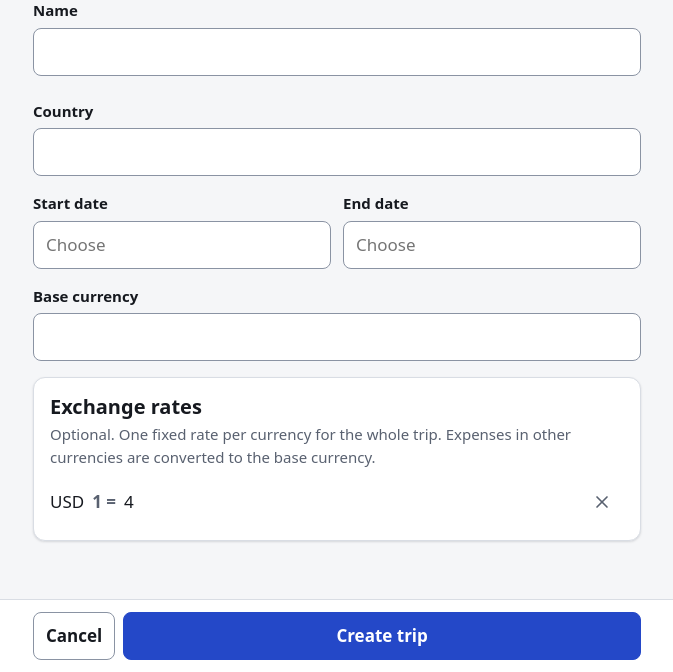
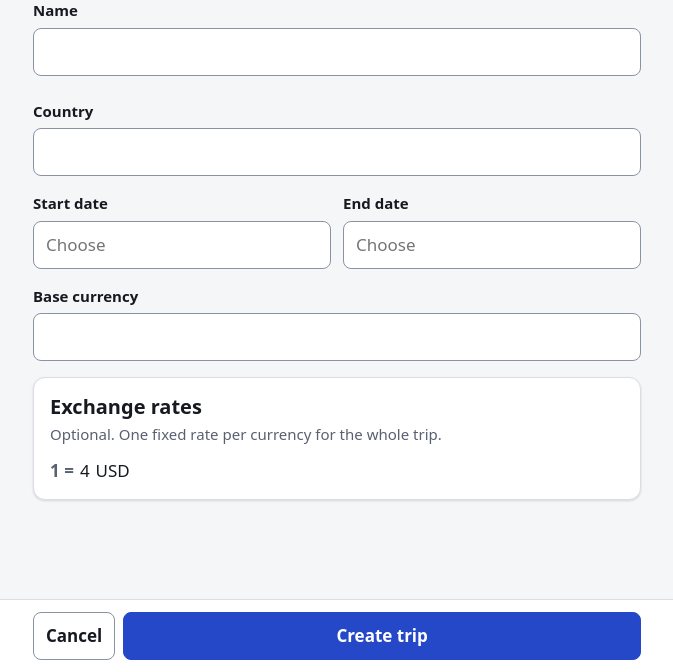
Before and after one commit to Monireach88/share-expense, a Django app: template templates/trips/trip_form.html in a window 1280 px wide. Shown: the part 128-800 px from the top of the page, without its empty margins (303-976 px from the left). Run offline with Django 5.2, Linux system fonts and the light colour scheme; the template is opened without the code that fills it: most values are stand-ins (such as "Sample title", 1, 10 or a date in 2020); form fields are guessed from the names that the template uses.

Commit message:
fix: rate rows read 1 USD = [rate] [currency], and the calendar focus ring is dashed
- New trip: with JavaScript the Exchange rates card starts with only
  "Add currency"; without it one empty row stays. Rows read
  "1 USD = [rate] [KHR]" with the currency after the box (docs/ui_redesign.md
  3.7), the currency box is 112 px so "Choose" fits, and the intro is
  shorter.
- Trip settings: the Add rate form uses the same one-line shape, so a
  suggested rate sits next to its currency.
- The "Rates by ExchangeRate-API" link never breaks inside.
- Calendar: the keyboard focus is a dashed ring, unlike a chosen day.

Verified: full test suite (596 passed), ruff, and headless Chromium at
390 px (card starts empty, Cambodia adds 1 USD = 4068 KHR, calendar and
Trip settings suggestion work, zero CSP violations).

```diff
--- a/static/css/app.css
+++ b/static/css/app.css
@@ -639,13 +639,15 @@ details.filters.is-filtered:not([open]) {
 
 /* Exchange rate rows on the New trip page: currency, "1 USD = [rate]", remove (trip_rates.js). */
 .rate-rows > * + * { margin-top: var(--s3); }
-.rate-fields { display: flex; align-items: center; gap: var(--s2); }
-.rate-fields > select { flex: none; width: 96px; }
-.rate-fields > .prefixed { flex: 1; min-width: 0; }
+.rate-fields { display: flex; align-items: center; gap: 6px; }
+.rate-fields > .rate-base { flex: none; white-space: nowrap; color: var(--muted); font-weight: 600; }
+.rate-fields > input { flex: 1; min-width: 0; padding-inline: 10px; font-variant-numeric: tabular-nums; }
+.rate-fields > .icon-btn { width: 32px; }
+.rate-fields > select { flex: none; width: 112px; }
 button.icon-btn { border: 0; background: none; font: inherit; cursor: pointer; padding: 0; }
 .rate-row > .field-error { margin-top: var(--s1); }
 .rate-note { font-size: 13px; color: var(--muted); margin-top: var(--s1); }
-.rate-note a { color: var(--accent); }
+.rate-note a { color: var(--accent); white-space: nowrap; }
 .field > .rate-note { margin-top: 0; }
 [data-rates] > .chip-add { margin-top: var(--s3); }
 
@@ -673,4 +675,6 @@ dialog.date-range { width: min(100vw - 32px, 360px); padding: var(--s4); }
 .dr-grid button:hover { background: var(--bg); }
 .dr-grid td.in-range button:hover { background: var(--surface); }
 .dr-grid button[aria-current="date"] { box-shadow: inset 0 0 0 1px var(--field); }
+/* The keyboard focus is a dashed ring, so it never looks like a chosen day. */
+.dr-grid button:focus-visible { outline: 2px dashed var(--fg); outline-offset: 1px; border-radius: 999px; }
 .dr-grid .is-start button, .dr-grid .is-end button { background: var(--accent); color: var(--on-accent); font-weight: 700; }
--- a/static/js/trip_rates.js
+++ b/static/js/trip_rates.js
@@ -1,6 +1,7 @@
 // Exchange rates on the New trip and Trip settings pages: rows that can be added and removed, and
 // the suggested currency and market rate (asked from this server, which asks ExchangeRate-API).
 // The pages work without this file: the New trip page then has one empty rate row.
+// Removed rows leave a gap in the row numbers; the server skips the missing numbers.
 (function () {
   const note = document.querySelector("[data-rate-note-template]");
 
@@ -94,7 +95,6 @@
     // The server skips the missing row number, so the other rows keep their numbers.
     if (row.dataset.suggested) dismissed.add(row.dataset.suggested);
     row.remove();
-    if (!allRows().length) addRow();
   }
   function prepare(row) {
     const p = parts(row);
@@ -130,7 +130,7 @@
     const code = country.value;
     // An untouched suggestion for the previous country goes away.
     for (const row of allRows()) {
-      if (row.dataset.suggested && !row.dataset.edited) removeRowQuietly(row);
+      if (row.dataset.suggested && !row.dataset.edited) row.remove();
     }
     if (!code) return;
     const answer = await ask(url, { base: base(), country: code });
@@ -145,17 +145,11 @@
       showNote(p.note, answer.day);
     }
   }
-  function removeRowQuietly(row) {
-    const p = parts(row);
-    if (allRows().length > 1) row.remove();
-    else {
-      p.currency.value = p.rate.value = "";
-      hideNote(p.note);
-    }
-    delete row.dataset.suggested;
-    delete row.dataset.market;
+  // The card starts with only "Add currency": the server's empty row is for pages without
+  // this script. A row with an error message stays, so the message stays visible.
+  for (const row of allRows()) {
+    if (isEmpty(row) && !row.querySelector(".field-error")) row.remove();
   }
-
   allRows().forEach(prepare);
   addButton.hidden = false;
   addButton.addEventListener("click", () => {
--- a/templates/trips/_rate_row.html
+++ b/templates/trips/_rate_row.html
@@ -1,12 +1,13 @@
 {% load i18n ui %}<div class="rate-row" data-rate-row>
   <div class="rate-fields">
+    <label class="visually-hidden" for="{{ row.rate.id_for_label }}">{% translate "Rate" %}</label>
+    <span class="rate-base num" data-base-label>1 {{ base }} =</span>
+    {{ row.rate }}
     <label class="visually-hidden" for="{{ row.currency.id_for_label }}">{% translate "Currency" %}</label>
     {{ row.currency }}
-    <label class="visually-hidden" for="{{ row.rate.id_for_label }}">{% translate "Rate" %}</label>
-    <div class="prefixed"><span class="num" data-base-label>1 {{ base }} =</span>{{ row.rate }}</div>
     <button type="button" class="icon-btn" data-remove-rate aria-label="{% translate 'Remove this currency' %}" hidden>{% icon "x" %}</button>
   </div>
+  {% for error in row.rate.errors %}<p class="field-error">{% icon "triangle-alert" %}<span>{{ error }}</span></p>{% endfor %}
   {% for error in row.currency.errors %}<p class="field-error">{% icon "triangle-alert" %}<span>{{ error }}</span></p>{% endfor %}
-  {% for error in row.rate.errors %}<p class="field-error">{% icon "triangle-alert" %}<span>{{ error }}</span></p>{% endfor %}
   <p class="rate-note" data-rate-note hidden></p>
 </div>
--- a/templates/trips/trip_form.html
+++ b/templates/trips/trip_form.html
@@ -11,7 +11,7 @@
   {% include "_field.html" with field=form.base_currency %}
   <section class="card" data-rates>
     <h2 class="section-title" style="margin-bottom: 4px">{% translate "Exchange rates" %}</h2>
-    <p class="lead" style="margin: 0 0 12px">{% translate "Optional. One fixed rate per currency for the whole trip. Expenses in other currencies are converted to the base currency." %}</p>
+    <p class="lead" style="margin: 0 0 12px">{% translate "Optional. One fixed rate per currency for the whole trip." %}</p>
     {{ rates.management_form }}
     {% for error in rates.non_form_errors %}<p class="field-error">{% icon "triangle-alert" %}<span>{{ error }}</span></p>{% endfor %}
     {% with base=form.base_currency.value %}
```
Also changed, not shown: templates/trips/settings.html (+11 -6 lines).
